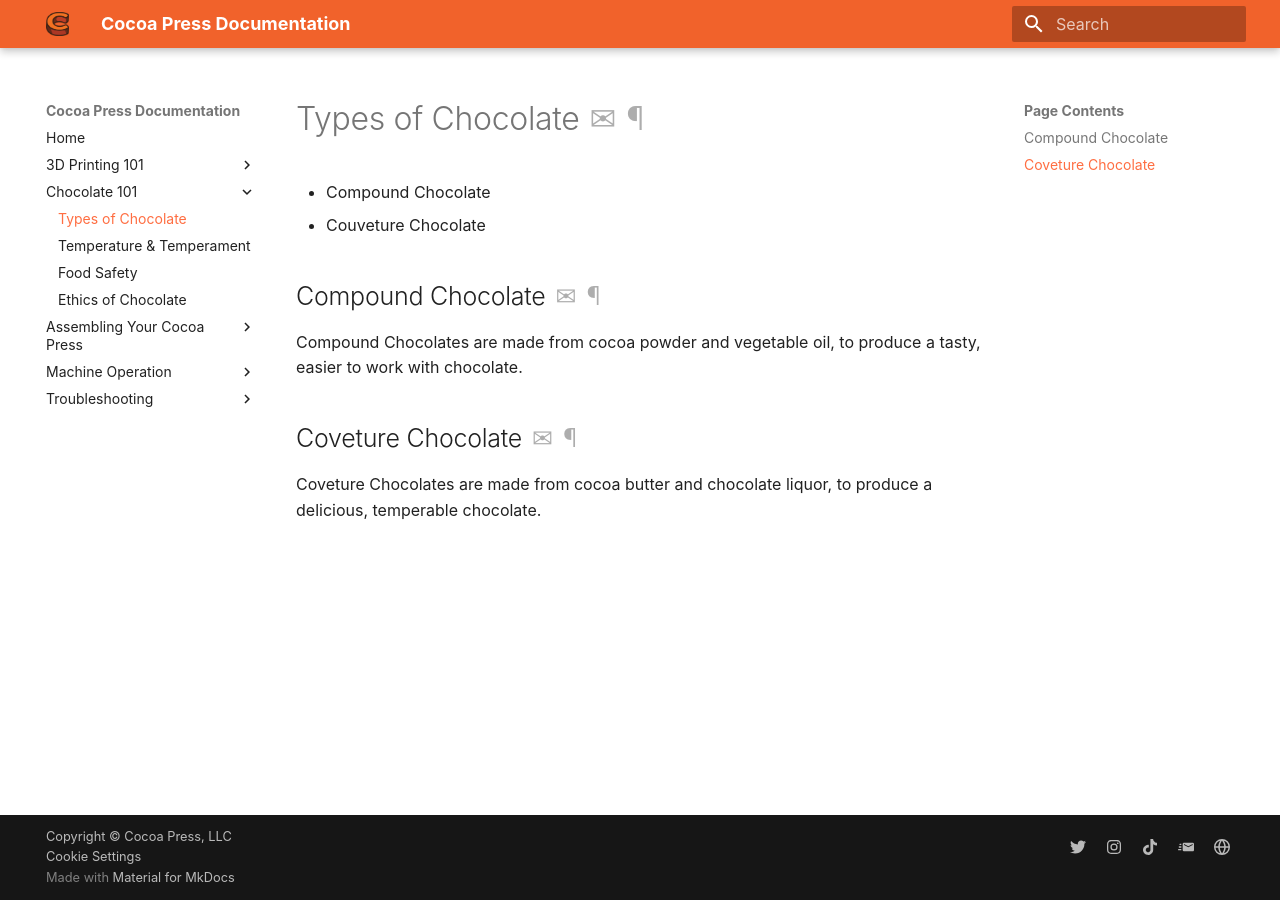
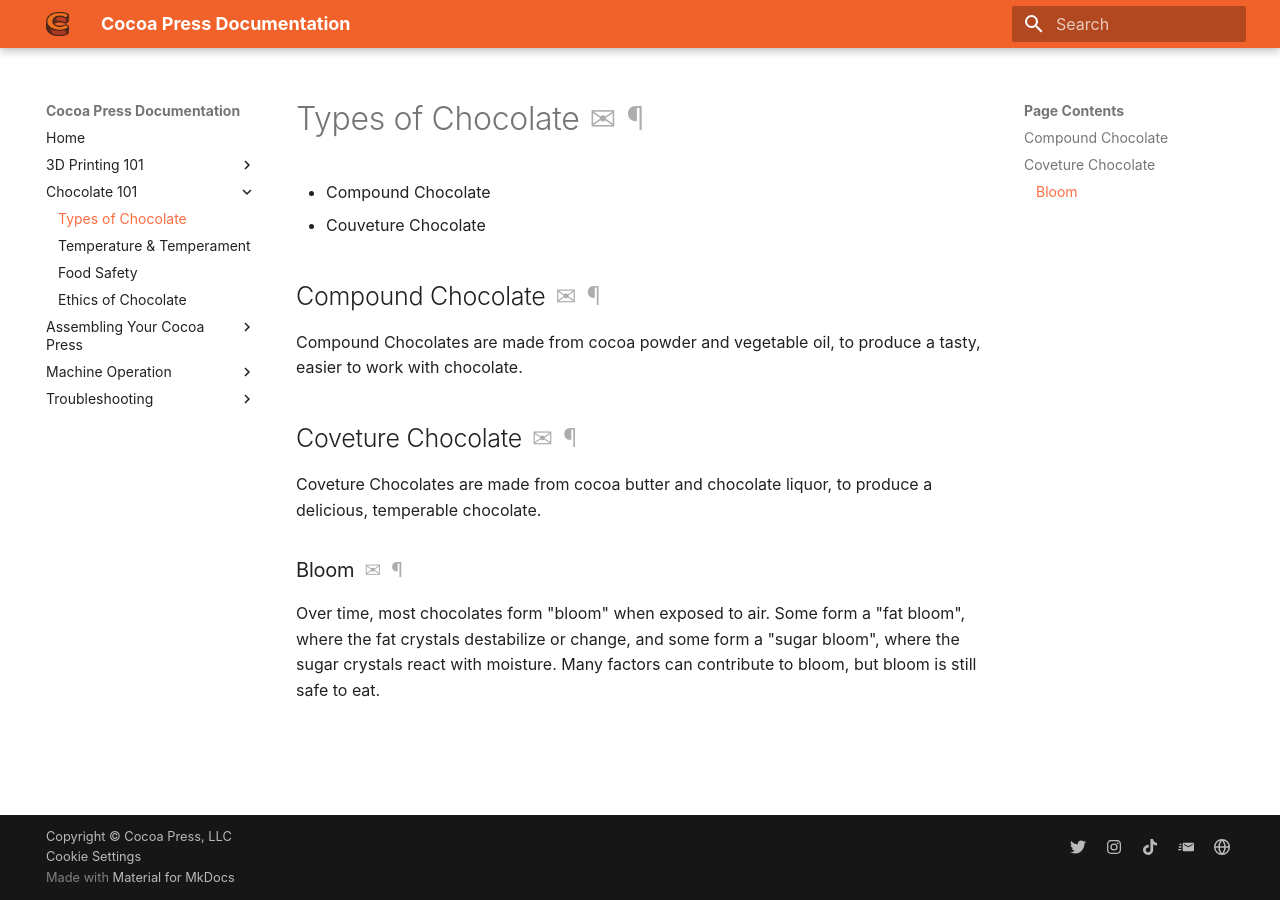
Before and after one commit to CocoaPress/docs, an MkDocs documentation site: the page built from docs/Chocolate/Types.md, in a window 1280 px wide. Built offline with MkDocs 1.6.1 and Material for MkDocs 9.7.7, drawn with Linux system fonts in a browser that asks for light colours; some web fonts are replaced.

Commit message:
added tiny note to bloom in the types of chocolate.

```diff
--- a/docs/Chocolate/Types.md
+++ b/docs/Chocolate/Types.md
@@ -16,3 +16,7 @@
 Coveture Chocolates are made from cocoa butter and chocolate liquor, to produce a delicious, temperable chocolate.
 
 <!-- photo of sexy chocolate from someone else we like (bonbon photos?) -->
+
+### Bloom
+
+Over time, most chocolates form "bloom" when exposed to air.  Some form a "fat bloom", where the fat crystals destabilize or change, and some form a "sugar bloom", where the sugar crystals react with moisture.  Many factors can contribute to bloom, but bloom is still safe to eat. <!-- citations needed -->
```
